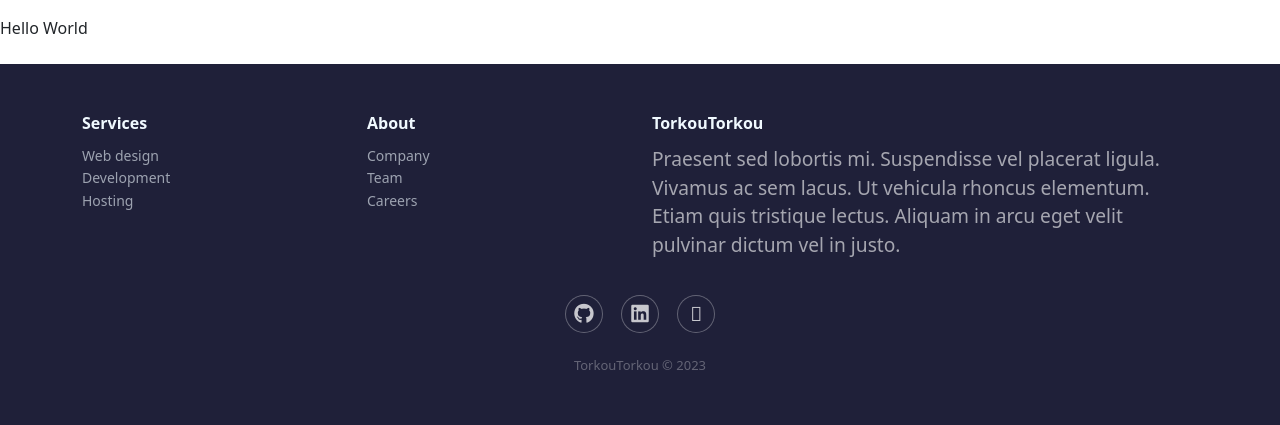
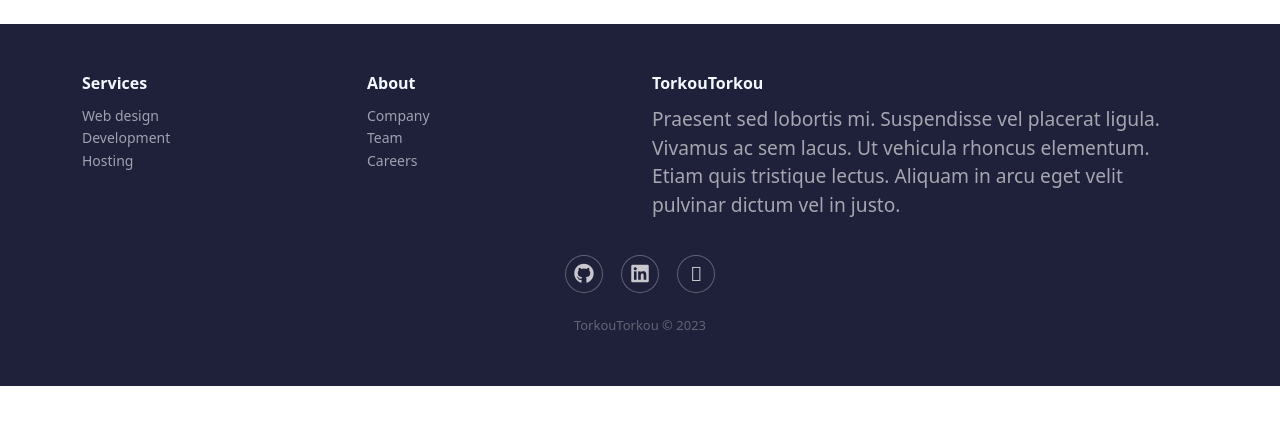
Before and after one commit to QambarAKBARI/blog, a PHP site: template view/utilisateur/home.php in a window 1280 px wide. Shown: the part 109-534 px from the top of the page. Run offline with PHP 8.4, Linux system fonts and the light colour scheme; the template is opened without the code that fills it, so the values that code supplies are empty; some libraries are stand-ins or nearby versions.

Commit message:
Update home.php

```diff
--- a/view/utilisateur/home.php
+++ b/view/utilisateur/home.php
@@ -1,2 +1 @@
 <?php
-echo "Hello World";
```
